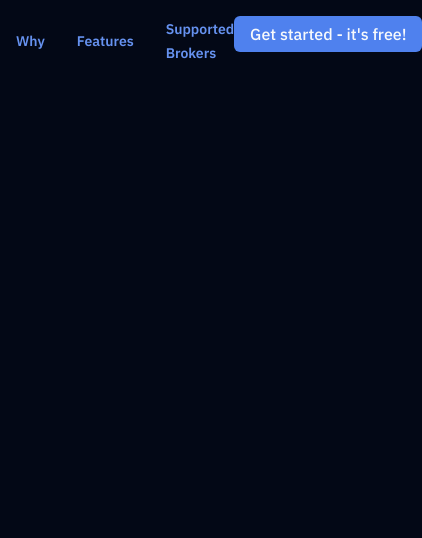
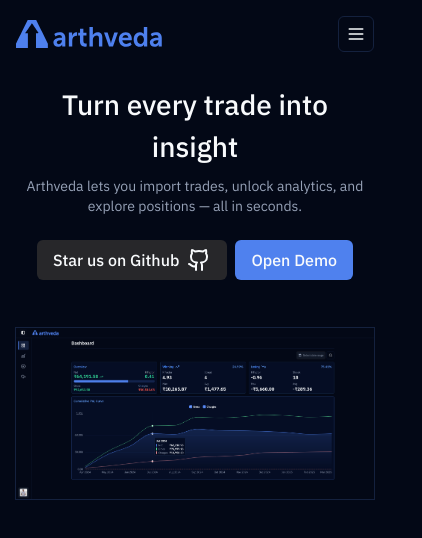
Before and after one commit to MudgalLabs/arthveda_landing, a Next.js app: page / in a window 390 px wide. Shown: the top 538 px of the page, 422 px wide, since content can reach past the window. Built offline with nearby package versions, Linux system fonts and the light colour scheme.

Commit message:
wip: hero

```diff
--- a/app/globals.css
+++ b/app/globals.css
@@ -116,10 +116,10 @@ select:-webkit-autofill:focus {
 /* Typography */
 
 @utility big-heading {
-    @apply font-heading text-[32px] font-bold;
+    @apply font-heading text-[32px] font-medium;
 }
 @utility heading {
-    @apply font-heading text-[24px] font-semibold;
+    @apply font-heading text-[24px] font-medium;
 }
 @utility sub-heading {
     @apply font-heading text-[20px] font-medium;
--- a/app/page.tsx
+++ b/app/page.tsx
@@ -1,9 +1,14 @@
 import Navbar from "@/components/navbar";
+import Hero from "@/components/hero";
 
 export default function Home() {
     return (
         <div>
             <Navbar />
+
+            <div className="h-6 md:h-14" />
+
+            <Hero />
         </div>
     );
 }
--- /dev/null
+++ b/components/hero.tsx
@@ -0,0 +1,42 @@
+import Image from "next/image";
+import { Github } from "lucide-react";
+
+import { Button } from "@/ui/button";
+
+export default function Hero() {
+    return (
+        <main>
+            <h1 className="text-[28px] text-center md:text-5xl lg:text-7xl font-medium lg:font-semibold">
+                Turn every trade into insight
+            </h1>
+
+            <div className="h-2 md:h-4" />
+
+            <p className="text-center text-sm md:text-base lg:text-xl text-foreground-muted">
+                Arthveda lets you import trades, unlock analytics, and explore
+                positions — all in seconds.
+            </p>
+
+            <div className="h-6" />
+
+            <div className="flex justify-center gap-x-2">
+                <Button variant="secondary">
+                    Star us on Github <Github />
+                </Button>
+
+                <Button>Open Demo</Button>
+            </div>
+
+            <div className="h-12" />
+
+            <Image
+                src="/images/dashboard.png"
+                alt="Arthveda Dashboard"
+                width={1200}
+                height={400}
+                className="w-full h-auto  outline-1 md:outline-3 outline-accent-muted rounded-none md:rounded-md"
+                loading="lazy"
+            />
+        </main>
+    );
+}
--- a/components/navbar.tsx
+++ b/components/navbar.tsx
@@ -1,43 +1,104 @@
+"use client";
+
 import Image from "next/image";
 import Link from "next/link";
+import { useState } from "react";
+import { Menu, X } from "lucide-react";
 
 import { Button } from "@/ui/button";
 
 export default function Navbar() {
+    const [menuOpen, setMenuOpen] = useState(false);
+
     return (
-        <nav>
-            <ul className="[&>li]:w-fit w-full flex justify-between">
+        <nav className="relative">
+            <ul className="w-full flex justify-between items-center pb-2">
+                {/* Branding */}
                 <div>
-                    <li>
+                    <li className="w-fit">
                         <Link href="/">
                             <Image
                                 src="/branding.svg"
                                 alt="Picture of the author"
-                                width={128}
+                                width={156}
                                 height={0}
+                                className="h-auto"
                             />
                         </Link>
                     </li>
                 </div>
 
-                <div className="flex-x gap-x-8">
+                {/* Desktop Nav */}
+                <div className="hidden md:flex flex-x gap-x-8 items-center">
                     <li>
                         <Link href="#why">Why</Link>
                     </li>
-
                     <li>
                         <Link href="#features">Features</Link>
                     </li>
-
                     <li>
                         <Link href="#supported-brokers">Supported Brokers</Link>
                     </li>
                 </div>
 
-                <div>
-                    <Button>{`Get started - it's free!`}</Button>
+                <div className="hidden md:inline-block">
+                    <li>
+                        <Button>{`Get started - it's free!`}</Button>
+                    </li>
+                </div>
+
+                <div className="md:hidden flex items-center ml-auto">
+                    <Button
+                        variant="outline"
+                        aria-label="Open menu"
+                        onClick={() => setMenuOpen((v) => !v)}
+                        className="size-9"
+                    >
+                        {menuOpen ? <X size={20} /> : <Menu size={20} />}
+                    </Button>
                 </div>
             </ul>
+
+            {/* Mobile Dropdown */}
+            <div
+                className={`md:hidden absolute top-full left-0 w-full bg-surface-bg border border-surface-border shadow-lg z-50 transition-all duration-300 ease-out rounded-md will-change-transform ${
+                    menuOpen
+                        ? "opacity-100 pointer-events-auto translate-y-0 scale-100"
+                        : "opacity-0 pointer-events-none -translate-y-2 scale-[0.98]"
+                }`}
+            >
+                <ul className="flex flex-col gap-y-2 px-6 py-4">
+                    <li>
+                        <Link href="#why" onClick={() => setMenuOpen(false)}>
+                            Why
+                        </Link>
+                    </li>
+                    <li>
+                        <Link
+                            href="#features"
+                            onClick={() => setMenuOpen(false)}
+                        >
+                            Features
+                        </Link>
+                    </li>
+                    <li>
+                        <Link
+                            href="#supported-brokers"
+                            onClick={() => setMenuOpen(false)}
+                        >
+                            Supported Brokers
+                        </Link>
+                    </li>
+                    <li>
+                        <Button
+                            className="w-full mt-4"
+                            onClick={() => setMenuOpen(false)}
+                        >
+                            {`Get started - it's free!`}
+                        </Button>
+                    </li>
+                </ul>
+            </div>
         </nav>
     );
 }
--- a/package.json
+++ b/package.json
@@ -12,6 +12,7 @@
     "class-variance-authority": "^0.7.1",
     "clsx": "^2.1.1",
     "ldrs": "^1.1.7",
+    "lucide-react": "^0.517.0",
     "next": "15.3.3",
     "react": "^19.0.0",
     "react-dom": "^19.0.0",
```
Also changed, not shown: public/images/dashboard.png (added), 1 other file (tests, documents, lock files or other folders).
